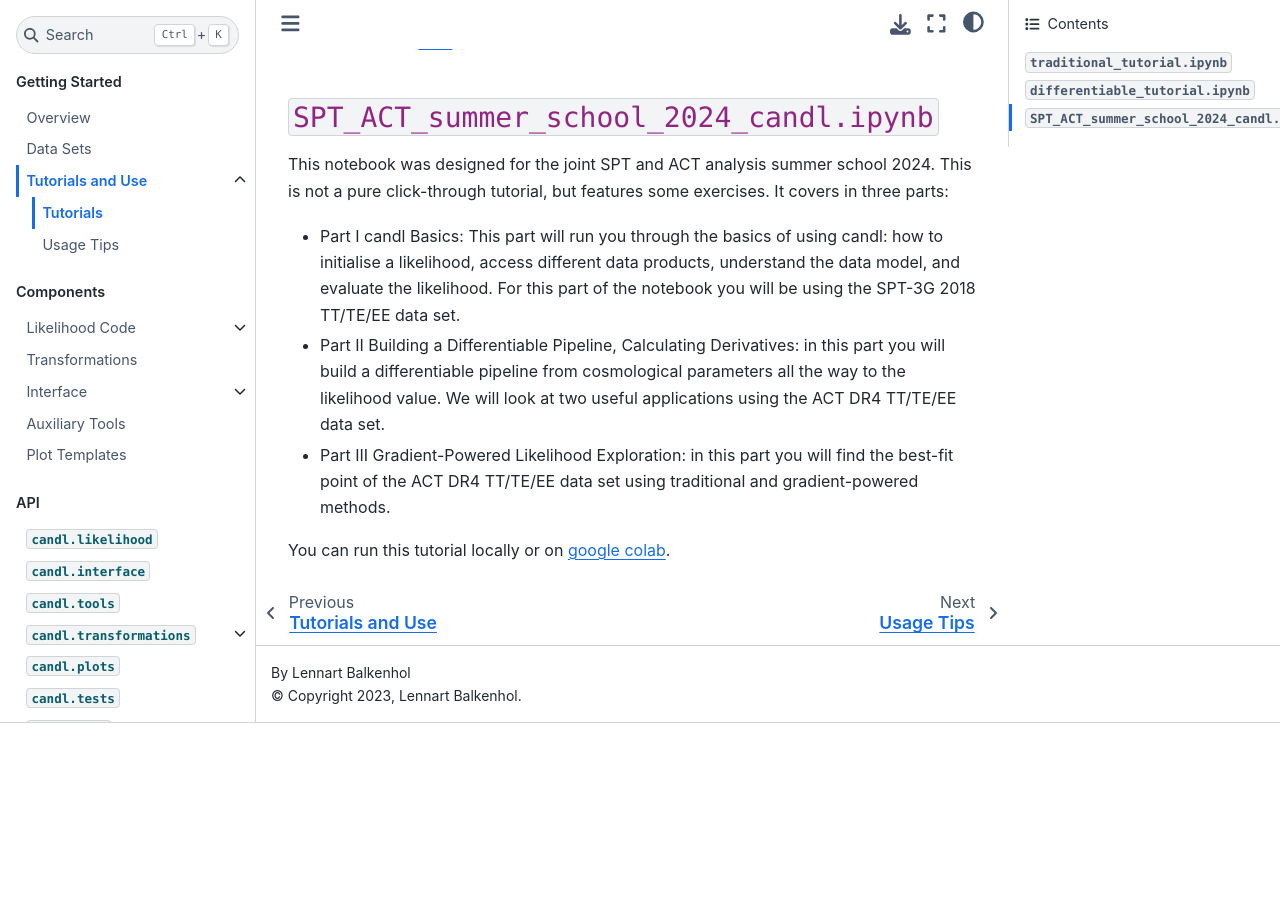
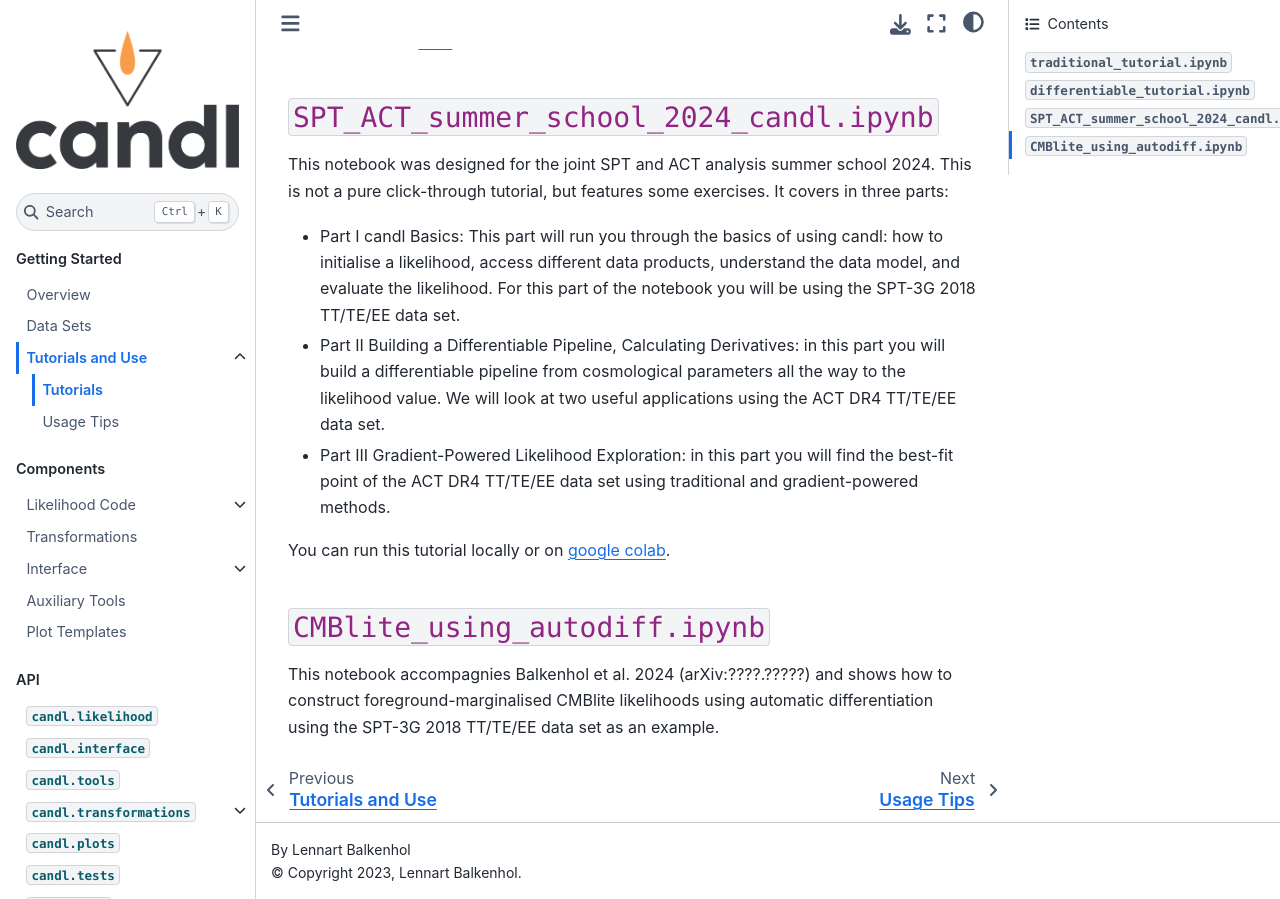
Before and after one commit to Lbalkenhol/candl, a Sphinx documentation site: the page built from docs/tutorial/tutorial_list.rst, in a window 1280 px wide and 900 px high, scrolled down 972 px. Built offline with Sphinx 7.4.7 and the Sphinx Book theme 1.1.4, drawn with Linux system fonts in a browser that asks for light colours; before the commit the page ends 1695 px from its top, so only the background shows below that.

Commit message:
Add SPT-3G 2018 TTTEEE lite likelihood and a notebook showing how lite likelihoods can be built using autodiff

```diff
--- a/docs/tutorial/tutorial_list.rst
+++ b/docs/tutorial/tutorial_list.rst
@@ -45,3 +45,8 @@
 * Part III Gradient-Powered Likelihood Exploration: in this part you will find the best-fit point of the ACT DR4 TT/TE/EE data set using traditional and gradient-powered methods.
 
 You can run this tutorial locally or on `google colab <https://github.com/Lbalkenhol/candl/blob/main/notebooks/SPT_ACT_summer_school_2024/SPT_ACT_summer_school_2024_candl_colab.ipynb>`_.
+
+``CMBlite_using_autodiff.ipynb``
+--------------------------------------------
+
+This notebook accompagnies Balkenhol et al. 2024 (arXiv:????.?????) and shows how to construct foreground-marginalised CMBlite likelihoods using automatic differentiation using the SPT-3G 2018 TT/TE/EE data set as an example.
```
Also changed, not shown: docs/data/data_overview.rst (+7 -1 lines), 16 other files.
